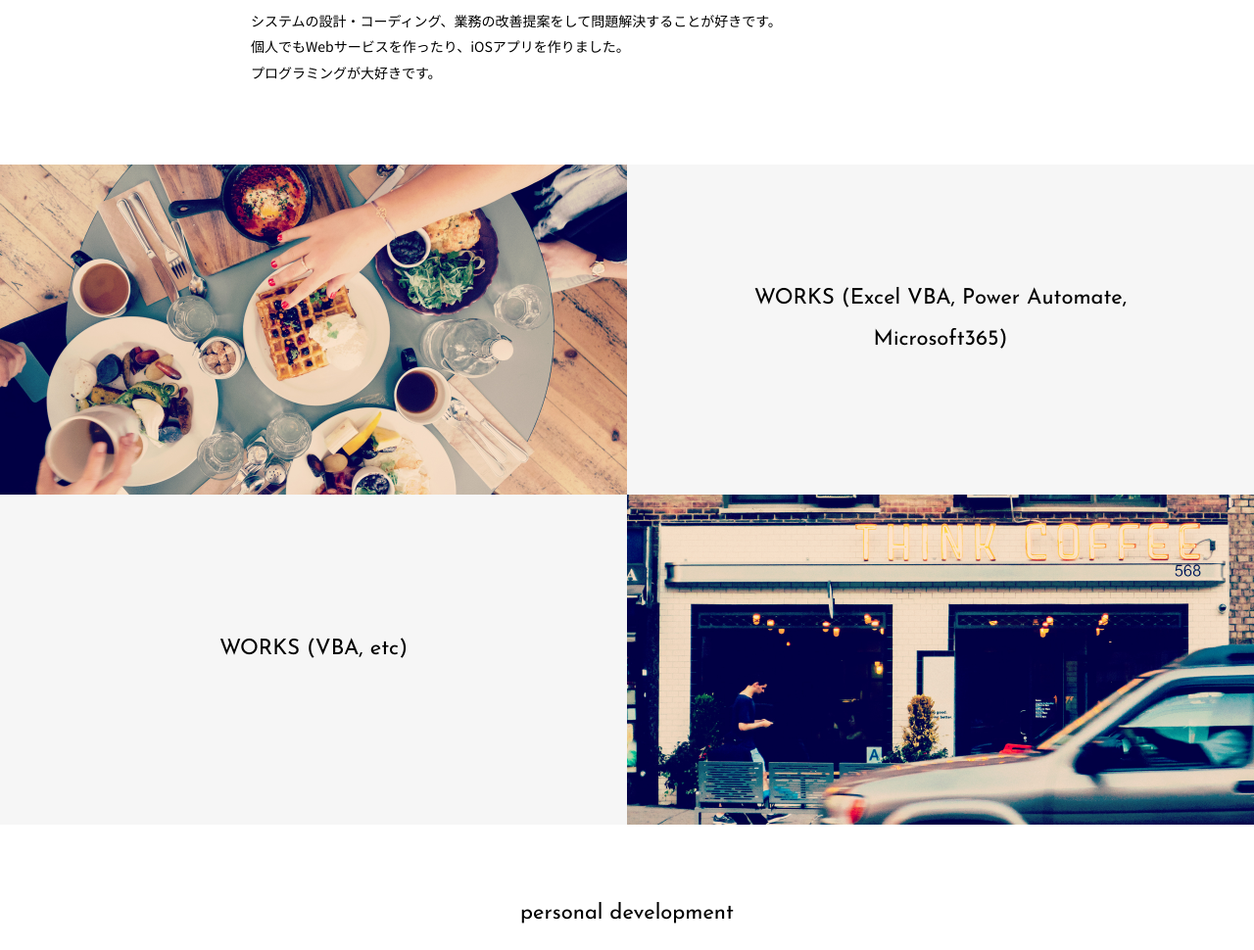
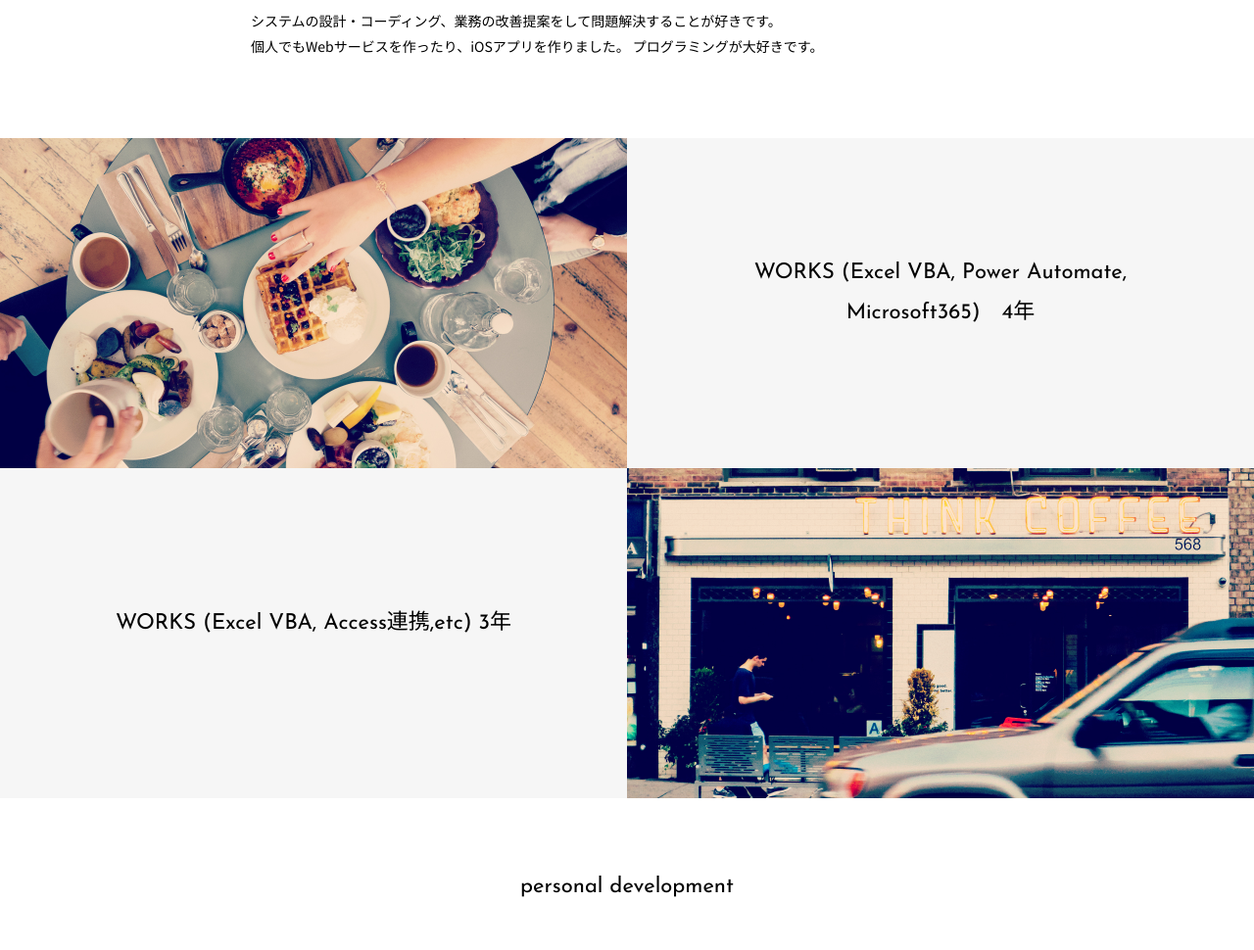
Before and after one commit to takemi33/takemi33.github.io, a plain HTML site: page index.html in a window 1280 px wide. Shown: the part 692-1662 px from the top of the page at 98% size. Drawn offline with nearby package versions, Linux system fonts and the light colour scheme.

Commit message:
Update index.html

```diff
--- a/index.html
+++ b/index.html
@@ -46,7 +46,7 @@
 		システムの設計・コーディング、業務の改善提案をして問題解決することが好きです。<br>
 		<!-- これまで仕事では主に業務系システムのテスト、設計、プログラミングをしてきました。<br>　-->
 		<!-- 主な実務経験はVBAです。<br>　-->
-		個人でもWebサービスを作ったり、iOSアプリを作りました。<br>
+		個人でもWebサービスを作ったり、iOSアプリを作りました。
 		プログラミングが大好きです。<br>
 	</div>
 </section>
@@ -58,7 +58,7 @@
 		<p class="bg"><img src="images/sec02_01.jpg" alt=""></p>
 		<div class="txt">
 			<div class="vMid">
-				<h2>WORKS (Excel VBA, Power Automate, Microsoft365)</h2>
+				<h2>WORKS (Excel VBA, Power Automate, Microsoft365)　4年</h2>
 				<!-- <p>
 					■【食品工場生産管理システム】VB.NET<br>
 					在庫仕入管理等システムの開発(2018年)<br>
@@ -72,7 +72,7 @@
 		<p class="bg"><img src="images/sec02_02.jpg" alt=""></p>
 		<div class="txt">
 			<div class="vMid">
-					<h2>WORKS (VBA, etc)</h2>
+					<h2>WORKS (Excel VBA, Access連携,etc) 3年</h2>
 					<!-- <p>■【社内業務システム】Excel VBA、Microsoft365<br>
 						Excel VBAでの業務システム開発、AccessとExcelの連携システムの開発 (2019年〜2021年)<br>
 							 <br>
```
